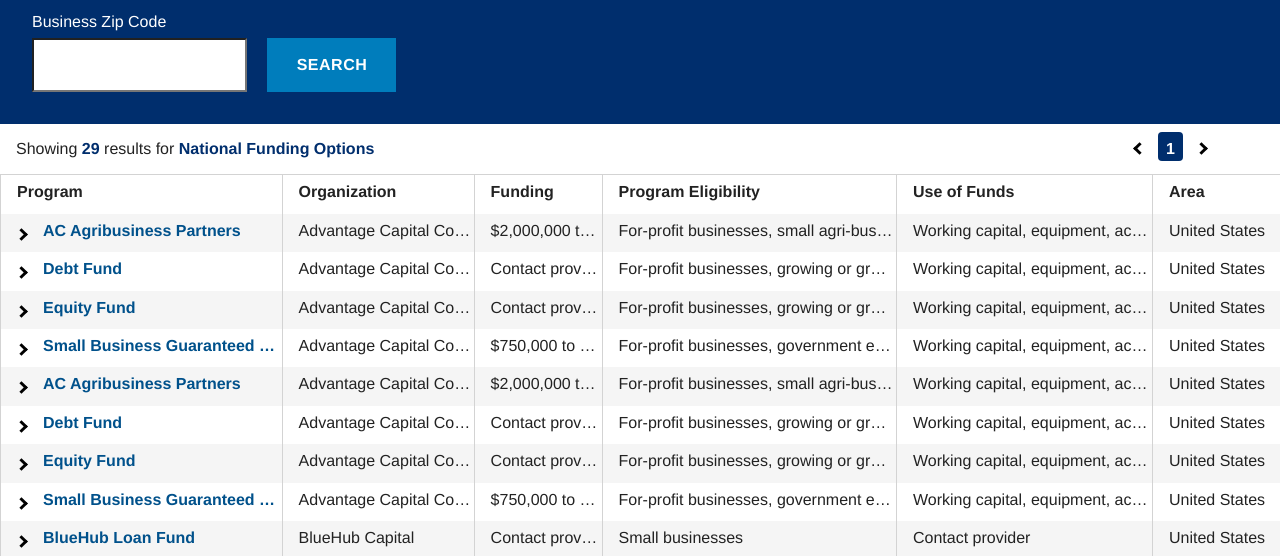
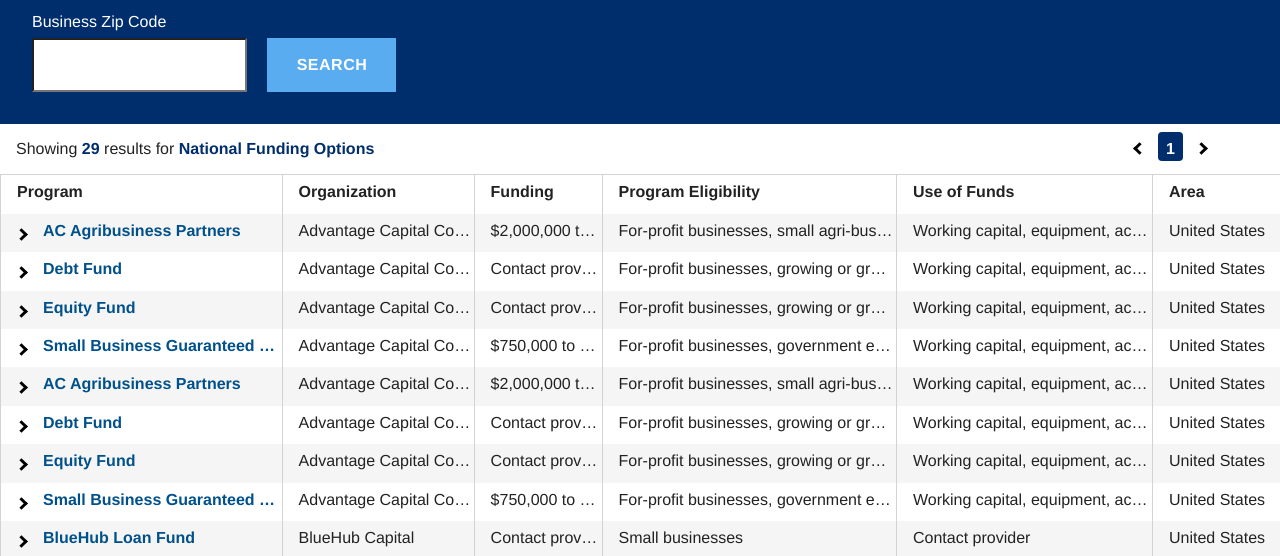
Before and after one commit to USSBA/sba-gov-funding-sources, a website built with Parcel: page client/index.html in a window 1280 px wide. In both pictures the pointer is over the input "Search". Shown: the part 241-797 px from the top of the page. Built offline with nearby package versions, Linux system fonts and the light colour scheme; files whose address does not match are found by name.

Commit message:
Add hover effect to zip code submission button

```diff
--- a/client/css/ussba.css
+++ b/client/css/ussba.css
@@ -200,6 +200,10 @@
   width: 129px;
 }
 
+#zip-submit:hover {
+  background-color: #58acef;
+}
+
 #footer-menu {
   border-top: 1px solid lightgray;
   display: grid;
```
